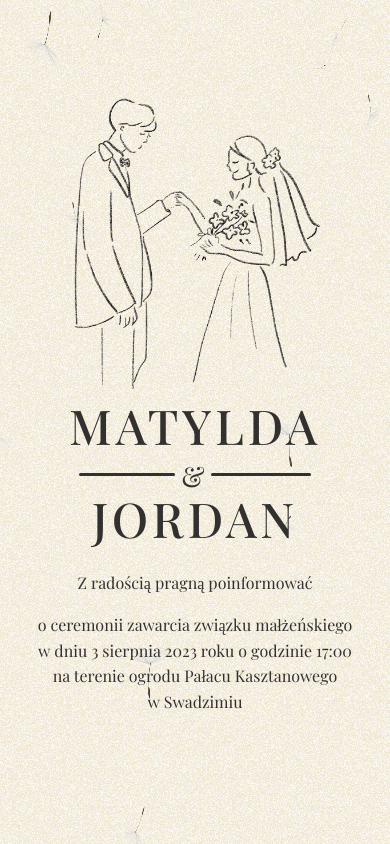
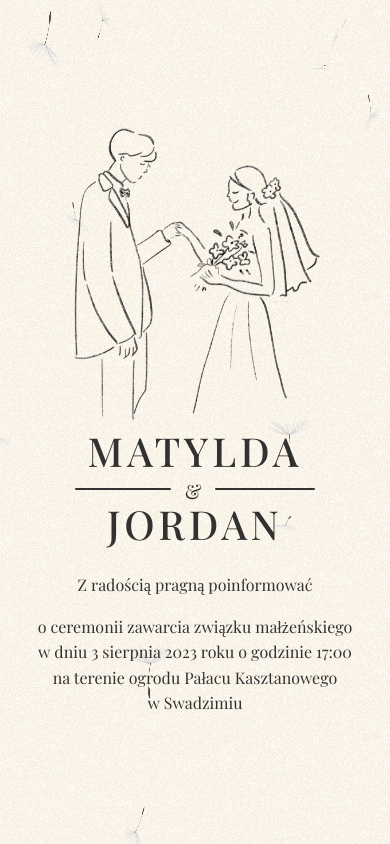
Before and after one commit to jandrzejczak/matyldaijordan, a plain HTML site: page index.html in a window 390 px wide. Drawn offline with nearby package versions, Linux system fonts and the light colour scheme; a web font is replaced by a local one.

Commit message:
Changed responsiveness

```diff
--- a/index.html
+++ b/index.html
@@ -3,8 +3,11 @@
   <head>
     <meta charset="UTF-8" />
     <meta http-equiv="X-UA-Compatible" content="IE=edge" />
-    <meta name="viewport" content="width=device-width, initial-scale=1.0" />
-    <meta name="theme-color" content="#f0e7d2" />
+    <meta
+      name="viewport"
+      content="width=device-width, initial-scale=1.0, maximum-scale=1, user-scalable=0"
+    />
+    <meta name="theme-color" content="#f8f3e8" />
     <meta
       property="og:image"
       content="https://jandrzejczak.github.io/matyldaijordan/public/images/og.png"
@@ -29,12 +32,12 @@
     />
     <title>Zaproszenie na ślub Matylda & Jordan</title>
   </head>
-  <body class="min-safe-h-screen">
-    <div class="falling-leaves"></div>
+  <body>
+    <div class="falling-leaves fadeIn delay-100"></div>
     <section>
       <img
         src="https://jandrzejczak.github.io/matyldaijordan/public/images/my.png"
-        class="us-image fadeIn"
+        class="us-image fadeIn delay-100"
         alt=""
       />
     </section>
@@ -64,8 +67,12 @@
 </html>
 
 <style>
+  :root {
+    --app-height: 100%;
+  }
+
   html {
-    background-color: #f0e7d2;
+    background-color: #f7efdf;
     background-image: url(https://jandrzejczak.github.io/matyldaijordan/public/images/noise.png);
     color: #1d1d1de7;
   }
@@ -76,8 +83,10 @@
     justify-content: center;
     align-items: center;
     flex-direction: column;
-    padding: 2rem 1rem 4rem;
+    height: var(--app-height);
+    padding: 2rem 1rem;
     box-sizing: border-box;
+    overflow: hidden;
   }
   header {
     display: flex;
@@ -90,6 +99,16 @@
     letter-spacing: 0.25rem;
     font-weight: 500;
     text-align: center;
+  }
+  @media (max-width: 800px) {
+    .header__title {
+      font-size: 2.5rem;
+    }
+  }
+  @media (max-width: 360px) {
+    .header__title {
+      font-size: 2rem;
+    }
   }
   .header__amp {
     font-size: 1.75rem;
@@ -119,6 +138,27 @@
     top: 50%;
     transform: translateY(-100%);
   }
+  @media (max-width: 800px) {
+    .header__amp {
+      font-size: 1.25rem;
+    }
+    .header__amp::after {
+      height: 2px;
+    }
+    .header__amp::before {
+      height: 2px;
+    }
+  }
+  @media (max-width: 360px) {
+    .header__amp::after {
+      height: 2px;
+      width: 70px;
+    }
+    .header__amp::before {
+      height: 2px;
+      width: 66px;
+    }
+  }
   .section__body {
     padding-top: 1.25rem;
     display: flex;
@@ -130,30 +170,39 @@
     padding-top: 0.5rem;
     text-align: center;
     line-height: 1.6;
+    font-size: 16px;
+  }
+  @media (max-width: 360px) {
+    .body__content {
+      font-size: 14px;
+    }
   }
   .us-image {
     width: 100%;
     max-width: 250px;
   }
 
+  .delay-100 {
+    animation-delay: 700ms;
+  }
   .delay-200 {
-    animation-delay: 200ms;
+    animation-delay: 800ms;
   }
   .delay-400 {
-    animation-delay: 400ms;
+    animation-delay: 900ms;
   }
   .delay-600 {
-    animation-delay: 600ms;
+    animation-delay: 1000ms;
   }
 
   .delay-800 {
-    animation-delay: 800ms;
+    animation-delay: 1400ms;
   }
   .delay-1000 {
-    animation-delay: 1000ms;
+    animation-delay: 1600ms;
   }
   .delay-1200 {
-    animation-delay: 1200ms;
+    animation-delay: 1800ms;
   }
 
   .fadeInBottom {
@@ -213,7 +262,8 @@
     left: 0;
     width: 32px;
     height: 32px;
-    background: url(https://jandrzejczak.github.io/matyldaijordan/public/images/dandelion.png) no-repeat;
+    background: url(https://jandrzejczak.github.io/matyldaijordan/public/images/dandelion.png)
+      no-repeat;
     background-size: 100%;
     transform-style: preserve-3d;
     backface-visibility: visible;
@@ -238,16 +288,15 @@
       100vh - env(safe-area-inset-bottom, 0) - env(safe-area-inset-top, 0)
     );
   }
-
-  @supports (-webkit-touch-callout: none) {
-    .max-safe-h-screen {
-      /* for ios safari 15, safe-area-inset-bottom is 0, so a special fix apply here */
-      max-height: -webkit-fill-available;
-    }
-  }
 </style>
 
 <script>
+  const appHeight = () => {
+    const doc = document.documentElement;
+    doc.style.setProperty("--app-height", `${window.innerHeight}px`);
+  };
+  window.addEventListener("resize", appHeight);
+  appHeight();
   const queryString = window.location.search;
   const urlParams = new URLSearchParams(queryString);
   const name = urlParams.get("name");
```
